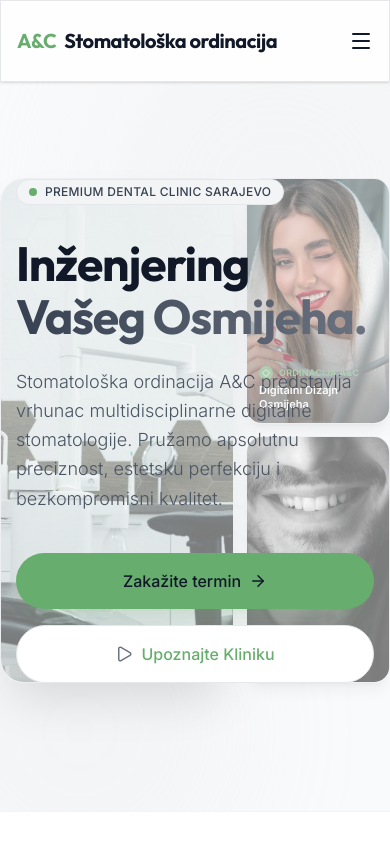
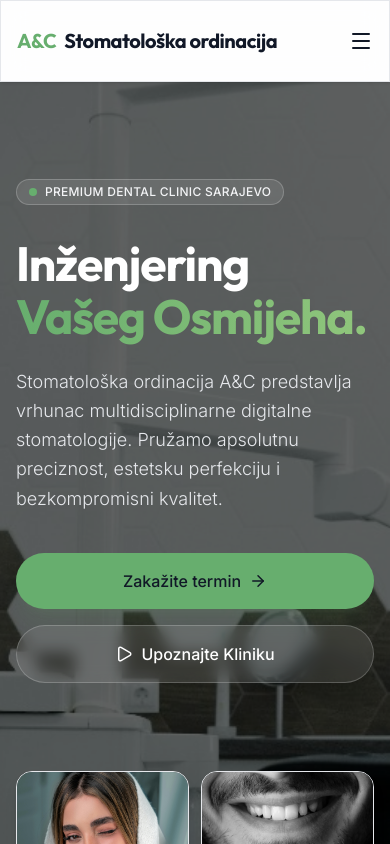
Before and after one commit to Gazda403/ac-stomatoloska-ordinacija, a React (Vite) app: page / in a window 390 px wide. Shown: the top 844 px of the page. Built offline with nearby package versions, Linux system fonts and the light colour scheme.

Commit message:
Update mobile hero: background image behind text, small cards side-by-side below buttons

```diff
--- a/src/App.tsx
+++ b/src/App.tsx
@@ -436,24 +436,27 @@ export default function App() {
       <main className="flex-grow">
 
         {/* ── Hero ── */}
-        <section className="relative pt-24 pb-32 overflow-hidden">
-          <div className="absolute top-0 right-0 -mr-20 -mt-20 w-96 h-96 rounded-full bg-titanium-200/50 blur-3xl opacity-50 pointer-events-none" />
-          <div className="absolute bottom-0 left-0 -ml-20 -mb-20 w-80 h-80 rounded-full bg-titanium-300/30 blur-3xl opacity-50 pointer-events-none" />
+        <section className="relative pt-24 pb-32 overflow-hidden bg-[url(/images/hero.jpg)] bg-cover bg-center lg:bg-none">
+          {/* Mobile background overlay */}
+          <div className="absolute inset-0 bg-black/60 lg:hidden pointer-events-none" />
+
+          <div className="absolute top-0 right-0 -mr-20 -mt-20 w-96 h-96 rounded-full bg-titanium-200/50 blur-3xl opacity-50 pointer-events-none hidden lg:block" />
+          <div className="absolute bottom-0 left-0 -ml-20 -mb-20 w-80 h-80 rounded-full bg-titanium-300/30 blur-3xl opacity-50 pointer-events-none hidden lg:block" />
 
           <div className="max-w-7xl mx-auto px-4 sm:px-6 lg:px-8 relative z-10">
             <div className="grid lg:grid-cols-2 gap-12 lg:gap-8 items-center">
-              <div className="max-w-2xl relative z-10">
-                <div className="inline-flex items-center gap-2 px-3 py-1 rounded-full bg-titanium-100 border border-titanium-200 mb-8">
+              <div className="max-w-2xl relative z-20">
+                <div className="inline-flex items-center gap-2 px-3 py-1 rounded-full bg-white/10 lg:bg-titanium-100 border border-white/20 lg:border-titanium-200 mb-8">
                   <span className="w-2 h-2 rounded-full bg-accent" />
-                  <span className="text-xs font-medium tracking-wide text-titanium-700 uppercase">Premium Dental Clinic Sarajevo</span>
+                  <span className="text-xs font-medium tracking-wide text-titanium-100 lg:text-titanium-700 uppercase">Premium Dental Clinic Sarajevo</span>
                 </div>
 
-                <h1 className="text-5xl md:text-6xl lg:text-7xl font-display font-bold leading-[1.1] mb-6 text-titanium-900">
+                <h1 className="text-5xl md:text-6xl lg:text-7xl font-display font-bold leading-[1.1] mb-6 text-white lg:text-titanium-900">
                   Inženjering <br />
-                  <span className="text-transparent bg-clip-text bg-gradient-to-r from-titanium-700 to-titanium-500">Vašeg Osmijeha.</span>
+                  <span className="text-transparent bg-clip-text bg-gradient-to-r from-accent to-accent-light lg:from-titanium-700 lg:to-titanium-500">Vašeg Osmijeha.</span>
                 </h1>
 
-                <p className="text-lg md:text-xl text-titanium-600 mb-10 leading-relaxed max-w-xl font-light">
+                <p className="text-lg md:text-xl text-titanium-200 lg:text-titanium-600 mb-10 leading-relaxed max-w-xl font-light">
                   Stomatološka ordinacija A&amp;C predstavlja vrhunac multidisciplinarne digitalne stomatologije.
                   Pružamo apsolutnu preciznost, estetsku perfekciju i bezkompromisni kvalitet.
                 </p>
@@ -465,22 +468,24 @@ export default function App() {
                   >
                     Zakažite termin <ArrowRight size={18} />
                   </button>
-                  <button className="bg-white text-accent border border-titanium-200 px-8 py-4 rounded-full text-base font-medium hover:bg-titanium-100 luxury-transition flex items-center justify-center gap-2">
-                    <Play size={18} className="text-titanium-500" /> Upoznajte Kliniku
+                  <button className="bg-white/10 lg:bg-white text-white lg:text-accent border border-white/20 lg:border-titanium-200 px-8 py-4 rounded-full text-base font-medium hover:bg-white/20 lg:hover:bg-titanium-100 luxury-transition flex items-center justify-center gap-2 backdrop-blur-sm">
+                    <Play size={18} className="text-white lg:text-titanium-500" /> Upoznajte Kliniku
                   </button>
                 </div>
               </div>
 
               {/* Hero visual */}
-              <div className="absolute lg:relative inset-0 lg:inset-auto h-full lg:h-[600px] flex items-stretch gap-3 w-full opacity-50 lg:opacity-100 z-0 lg:z-10 pointer-events-none lg:pointer-events-auto">
-                <div className="flex-1 rounded-3xl border border-titanium-200 shadow-2xl overflow-hidden group/hero-img">
+              <div className="relative h-[200px] sm:h-[260px] lg:h-[600px] flex items-stretch gap-3 w-full mt-10 lg:mt-0">
+                {/* Large dental chair card (Desktop only) */}
+                <div className="hidden lg:block flex-1 rounded-3xl border border-titanium-200 shadow-2xl overflow-hidden group/hero-img">
                   <img
                     src="/images/hero.jpg"
                     alt="Stomatološka ordinacija A&C"
                     className="w-full h-full object-cover transition-transform duration-700 group-hover/hero-img:scale-105"
                   />
                 </div>
-                <div className="flex flex-col gap-3 w-36 lg:w-44 flex-shrink-0">
+                {/* 2 smaller cards (Stacked vertically on desktop, side-by-side on mobile) */}
+                <div className="flex flex-row lg:flex-col gap-3 w-full lg:w-44 lg:flex-shrink-0">
                   <div className="flex-1 rounded-2xl border border-titanium-200 shadow-lg overflow-hidden relative group/c1">
                     <img src="/images/card1.jpg" alt="Digitalni Dizajn Osmijeha" className="w-full h-full object-cover transition-transform duration-700 group-hover/c1:scale-105" />
                     <div className="absolute inset-0 bg-gradient-to-t from-black/60 via-transparent to-transparent" />
```
